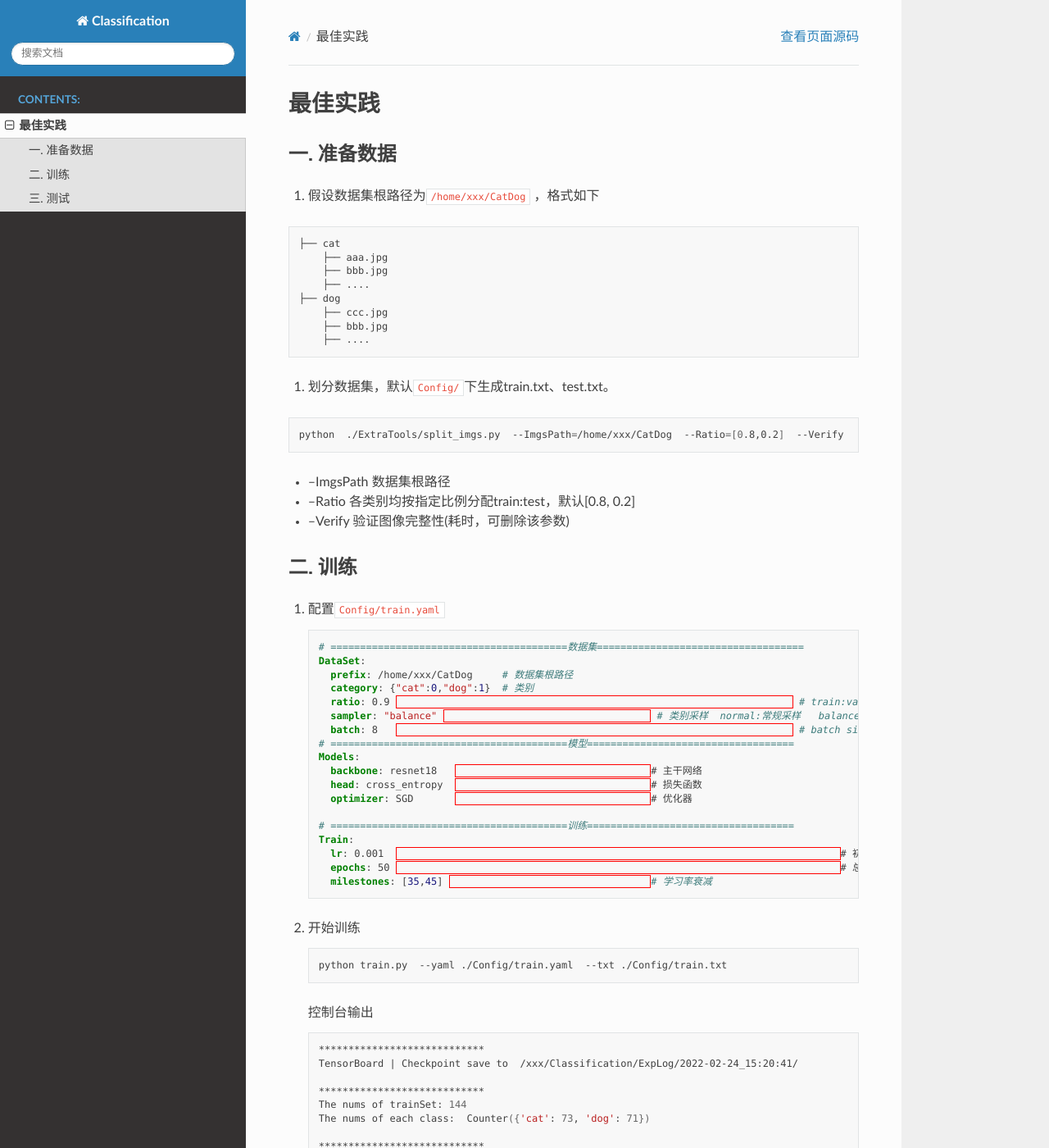
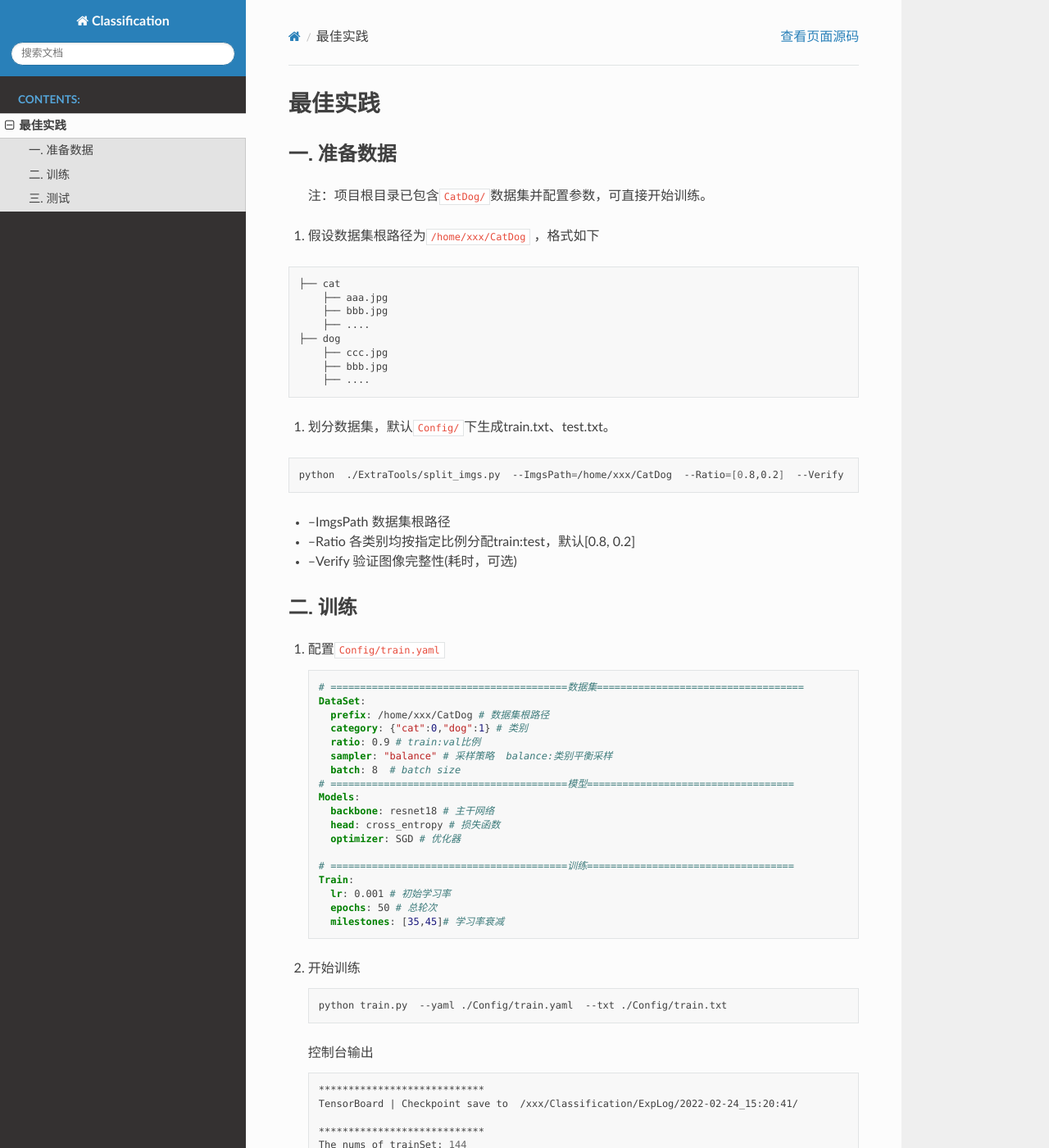
Before and after one commit to bobo0810/Classification, a Sphinx documentation site: the page built from Docs/source/best_practice.md, in a window 1280 px wide and 1400 px high. Shown: the whole window at 82% size. Built offline with Sphinx 7.4.7 and the Read the Docs theme 2.0.0, drawn with Linux system fonts in a browser that asks for light colours; some of the changed text lies outside the part shown.

````diff
--- a/Docs/source/best_practice.md
+++ b/Docs/source/best_practice.md
@@ -1,6 +1,8 @@
 # 最佳实践
 
 ## 一. 准备数据
+
+> 注：项目根目录已包含`CatDog/`数据集并配置参数，可直接开始训练。
 
 1. 假设数据集根路径为`/home/xxx/CatDog`  ，格式如下
 
@@ -23,7 +25,7 @@ python  ./ExtraTools/split_imgs.py  --ImgsPath=/home/xxx/CatDog  --Ratio=[0.8,0.
 
 - --ImgsPath    数据集根路径
 - --Ratio           各类别均按指定比例分配train:test，默认[0.8, 0.2]
-- --Verify          验证图像完整性(耗时，可删除该参数)
+- --Verify          验证图像完整性(耗时，可选)
 
 
 
@@ -34,22 +36,22 @@ python  ./ExtraTools/split_imgs.py  --ImgsPath=/home/xxx/CatDog  --Ratio=[0.8,0.
    ```yaml
    # ========================================数据集===================================
    DataSet:
-     prefix: /home/xxx/CatDog     # 数据集根路径
-     category: {"cat":0,"dog":1}  # 类别
-     ratio: 0.9 									 # train:val比例
-     sampler: "balance" 					 # 类别采样  normal:常规采样   balance:类别平衡采样
-     batch: 8   									 # batch size
+     prefix: /home/xxx/CatDog # 数据集根路径
+     category: {"cat":0,"dog":1} # 类别
+     ratio: 0.9 # train:val比例
+     sampler: "balance" # 采样策略  balance:类别平衡采样
+     batch: 8  # batch size
    # ========================================模型===================================
    Models:
-     backbone: resnet18   					# 主干网络
-     head: cross_entropy  					# 损失函数
-     optimizer: SGD       					# 优化器
+     backbone: resnet18 # 主干网络
+     head: cross_entropy # 损失函数
+     optimizer: SGD # 优化器
 
    # ========================================训练===================================
    Train:
-     lr: 0.001  										# 初始学习率
-     epochs: 50 										# 总轮次
-     milestones: [35,45] 					# 学习率衰减
+     lr: 0.001 # 初始学习率
+     epochs: 50 # 总轮次
+     milestones: [35,45]# 学习率衰减
    ```
 
 2. 开始训练
@@ -66,18 +68,18 @@ python  ./ExtraTools/split_imgs.py  --ImgsPath=/home/xxx/CatDog  --Ratio=[0.8,0.
 
    ****************************
    The nums of trainSet: 144
-   The nums of each class:  Counter({'cat': 73, 'dog': 71})
+   The nums of each class:  {'cat': 73, 'dog': 71}
 
    ****************************
    The nums of valSet: 16
-   The nums of each class:  Counter({'dog': 11, 'cat': 5})
+   The nums of each class:  {'dog': 11, 'cat': 5}
 
    start epoch 0/50...
    ```
 
 3. TensorBoard可视化
 
-<div align=center><img src="./imgs/tsdb.gif" ></div>
+
 
 ## 三. 测试
 
@@ -86,13 +88,13 @@ python  ./ExtraTools/split_imgs.py  --ImgsPath=/home/xxx/CatDog  --Ratio=[0.8,0.
    ```yaml
    # ========================================数据集===================================
    DataSet:
-     prefix: /home/xxx/CatDog     # 数据集根路径
-     category: {"cat":0,"dog":1}  # 类别
-     batch: 8   									 # batch size
+     prefix: /home/xxx/CatDog # 数据集根路径
+     category: {"cat":0,"dog":1} # 类别
+     batch: 8 # batch size
 
    # ========================================模型===================================
    Models:
-     backbone: resnet18   					# 主干网络
+     backbone: resnet18 # 主干网络
      checkpoint: /xxx/resnet18.pth # 权重路径
    ```
 
@@ -108,9 +110,10 @@ python  ./ExtraTools/split_imgs.py  --ImgsPath=/home/xxx/CatDog  --Ratio=[0.8,0.
    checkpoint load /xxx/resnet18.pth
    ****************************
    The nums of testSet: 40
-   The nums of each class:  Counter({'cat': 20, 'dog': 20})
+   The nums of each class:  {'dog': 20, 'cat': 20}
 
-   acc is 0.975
+   accuracy is 0.975
+
    Predict  0        1
    Actual
    0        20       0
````
Also changed, not shown: readme.md (+8 -29 lines).
